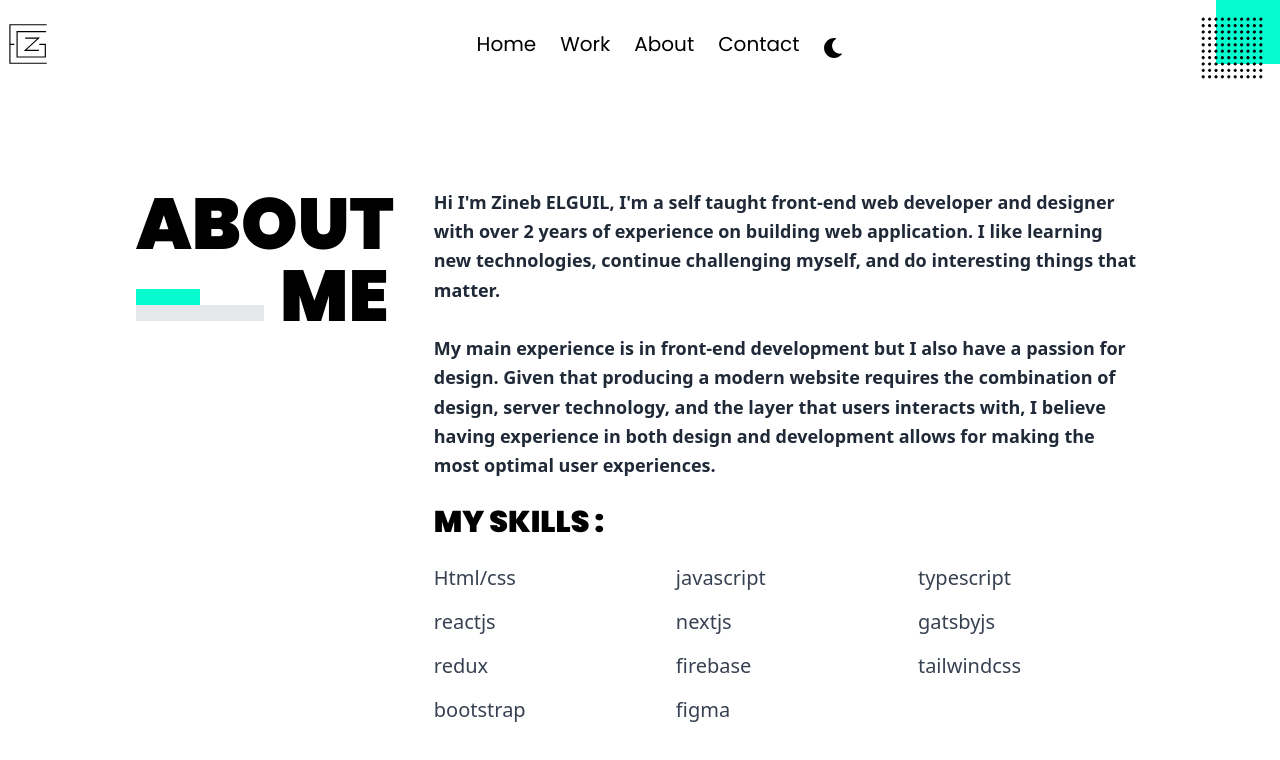
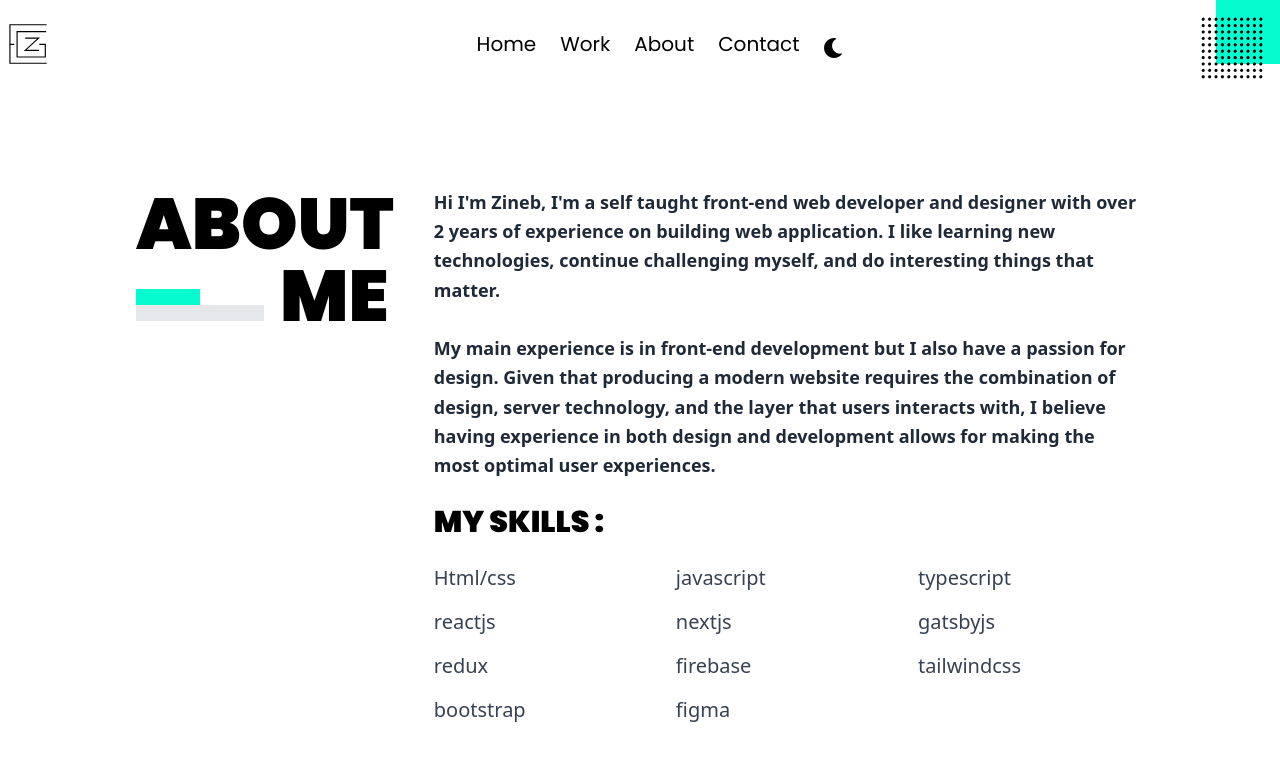
Before and after one commit to ZinoChan/portfolio_v2, a Next.js app: page /about in a window 1280 px wide. Shown: the top 760 px of the page. Built offline with nearby package versions, Linux system fonts and the light colour scheme.

Commit message:
Update about.tsx

```diff
--- a/pages/about.tsx
+++ b/pages/about.tsx
@@ -57,7 +57,7 @@ const About = () => {
               custom={0.3}
               className="text-main font-semibold text-lg leading-relaxed text-gray-800 dark:text-gray-200 mb-6"
             >
-              Hi I'm Zineb ELGUIL, I'm a self taught front-end web developer and
+              Hi I'm Zineb, I'm a self taught front-end web developer and
               designer with over 2 years of experience on building web
               application. I like learning new technologies, continue
               challenging myself, and do interesting things that matter.
```
